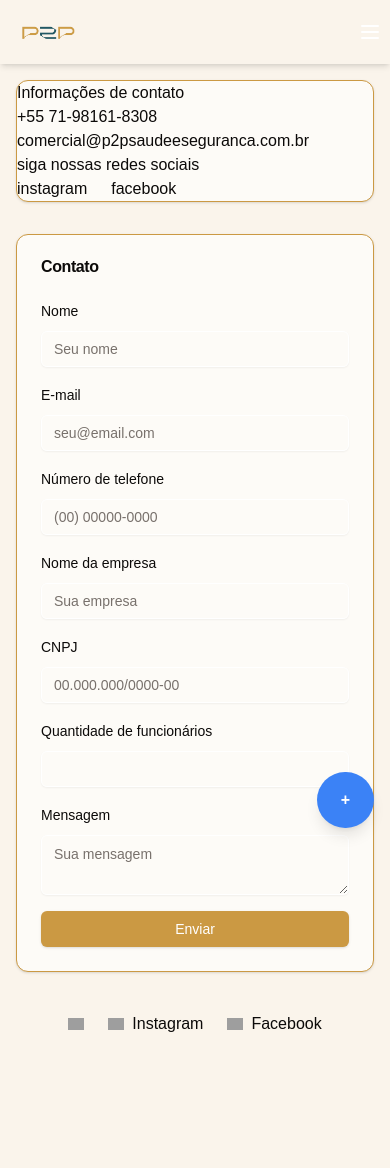
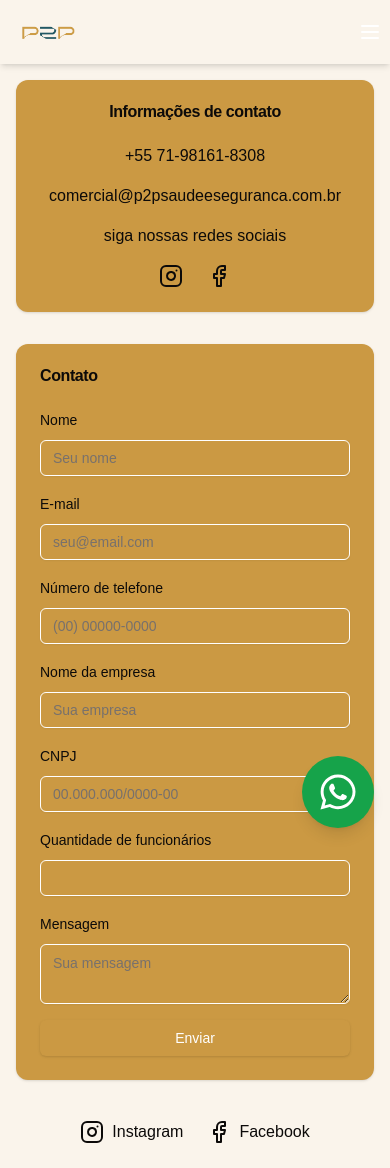
Before and after one commit to guimell/nextjspriscila, a Next.js app: page /contato in a window 390 px wide. Before the commit the page ends 1060 px from the top, so only its background shows below. Built offline with nearby package versions, Linux system fonts and the light colour scheme; grey boxes are pictures that could not be loaded.

Commit message:
overhaul

```diff
--- a/app/components/fab.tsx
+++ b/app/components/fab.tsx
@@ -1,10 +1,11 @@
 import Link from "next/link";
+import Whatsapp from "./svg";
 
 export default function Fab() {
   return (
     <Link href="https://wa.me/5571981618308?text=Olá%20P2P!">
-      <div className="fixed bottom-4 right-4 bg-blue-500 hover:bg-blue-600 text-white font-bold py-4 px-6 rounded-full shadow-lg focus:outline-none focus:ring-2 focus:ring-blue-400 focus:ring-opacity-75">
-        +
+      <div className="fixed bottom-4 right-4 bg-green-600 p-4 rounded-full shadow-lg ">
+        <Whatsapp />
       </div>
     </Link>
   );
--- a/app/components/footer.tsx
+++ b/app/components/footer.tsx
@@ -1,29 +1,15 @@
-import Image from "next/image";
+import { Facebook, Instagram } from "lucide-react";
 
 export default function Footer() {
   return (
-    <footer className="flex-wrap row-start-3 flex gap-6 p-6  items-center justify-center">
-      <Image
-        aria-hidden
-        src="https://nextjs.org/icons/file.svg"
-        alt="File icon"
-        width={16}
-        height={16}
-      />
-
+    <footer className="flex-wrap row-start-3 flex gap-6 p-6  items-center justify-center ">
       <a
         className="flex items-center gap-2 hover:underline hover:underline-offset-4"
         href="https://www.instagram.com/p2psaudeeseg/"
         target="_blank"
         rel="noopener noreferrer"
       >
-        <Image
-          aria-hidden
-          src="https://nextjs.org/icons/file.svg"
-          alt="File icon"
-          width={16}
-          height={16}
-        />
+        <Instagram />
         Instagram
       </a>
       <a
@@ -32,13 +18,7 @@ export default function Footer() {
         target="_blank"
         rel="noopener noreferrer"
       >
-        <Image
-          aria-hidden
-          src="https://nextjs.org/icons/window.svg"
-          alt="Window icon"
-          width={16}
-          height={16}
-        />
+        <Facebook />
         Facebook
       </a>
     </footer>
--- /dev/null
+++ b/app/components/svg.tsx
@@ -0,0 +1,13 @@
+const Whatsapp = () => {
+  return (
+    // <!--!Font Awesome Free 6.6.0 by @fontawesome - https://fontawesome.com License - https://fontawesome.com/license/free Copyright 2024 Fonticons, Inc.-->
+    <svg
+      xmlns="http://www.w3.org/2000/svg"
+      viewBox="0 0 448 512"
+      className="h-10 w-10 fill-white"
+    >
+      <path d="M380.9 97.1C339 55.1 283.2 32 223.9 32c-122.4 0-222 99.6-222 222 0 39.1 10.2 77.3 29.6 111L0 480l117.7-30.9c32.4 17.7 68.9 27 106.1 27h.1c122.3 0 224.1-99.6 224.1-222 0-59.3-25.2-115-67.1-157zm-157 341.6c-33.2 0-65.7-8.9-94-25.7l-6.7-4-69.8 18.3L72 359.2l-4.4-7c-18.5-29.4-28.2-63.3-28.2-98.2 0-101.7 82.8-184.5 184.6-184.5 49.3 0 95.6 19.2 130.4 54.1 34.8 34.9 56.2 81.2 56.1 130.5 0 101.8-84.9 184.6-186.6 184.6zm101.2-138.2c-5.5-2.8-32.8-16.2-37.9-18-5.1-1.9-8.8-2.8-12.5 2.8-3.7 5.6-14.3 18-17.6 21.8-3.2 3.7-6.5 4.2-12 1.4-32.6-16.3-54-29.1-75.5-66-5.7-9.8 5.7-9.1 16.3-30.3 1.8-3.7 .9-6.9-.5-9.7-1.4-2.8-12.5-30.1-17.1-41.2-4.5-10.8-9.1-9.3-12.5-9.5-3.2-.2-6.9-.2-10.6-.2-3.7 0-9.7 1.4-14.8 6.9-5.1 5.6-19.4 19-19.4 46.3 0 27.3 19.9 53.7 22.6 57.4 2.8 3.7 39.1 59.7 94.8 83.8 35.2 15.2 49 16.5 66.6 13.9 10.7-1.6 32.8-13.4 37.4-26.4 4.6-13 4.6-24.1 3.2-26.4-1.3-2.5-5-3.9-10.5-6.6z" />
+    </svg>
+  );
+};
+export default Whatsapp;
--- a/app/contato/page.tsx
+++ b/app/contato/page.tsx
@@ -15,7 +15,7 @@ import {
 import { Input } from "@/components/ui/input";
 import { Textarea } from "@/components/ui/textarea";
 import { Card, CardContent, CardHeader, CardTitle } from "@/components/ui/card";
-
+import { Instagram, Facebook } from "lucide-react";
 const formSchema = z.object({
   nome: z.string().min(2, {
     message: "Nome deve ter pelo menos 2 caracteres.",
@@ -60,15 +60,31 @@ export default function Contato() {
 
   return (
     <main className="flex flex-col gap-8 items-center justify-center ">
-      <Card className="w-full">
-        <h1>Informações de contato</h1>
-        <p>+55 71-98161-8308</p>
-        <p>comercial@p2psaudeeseguranca.com.br</p>
-        <p>siga nossas redes sociais</p>
-        <div className="flex flex-row gap-6">
-          <Link href={""}>instagram</Link>
-          <Link href={""}>facebook</Link>
-        </div>
+      <Card className="flex flex-col w-full items-center">
+        <CardHeader>
+          <CardTitle>Informações de contato</CardTitle>
+        </CardHeader>
+        <CardContent className="flex flex-col gap-4 items-center">
+          <p>+55 71-98161-8308</p>
+          <p>comercial@p2psaudeeseguranca.com.br</p>
+          <p>siga nossas redes sociais</p>
+          <div className="flex flex-row gap-6">
+            <Link
+              href="https://www.instagram.com/p2psaudeeseg/"
+              target="_blank"
+              rel="noopener noreferrer"
+            >
+              <Instagram />
+            </Link>
+            <Link
+              href="https://www.facebook.com/p2psaudeeseg?_rdc=1&_rdr"
+              target="_blank"
+              rel="noopener noreferrer"
+            >
+              <Facebook />
+            </Link>
+          </div>
+        </CardContent>
       </Card>
       <Card className="w-full">
         <CardHeader>
--- a/app/globals.css
+++ b/app/globals.css
@@ -86,7 +86,7 @@ main {
     --brand-color: 38 57% 53%; /* Gold (#CC9A44) */
 
     /* Card Colors */
-    --card: 38 57% 98%; /* Extremely light gold for cards */
+    --card: var(--brand-color); /* Extremely light gold for cards */
     --card-foreground: 20 14.3% 4.1%; /* Dark text */
 
     /* Popover Colors */
@@ -131,14 +131,14 @@ main {
   @media (prefers-color-scheme: dark) {
     :root {
       /* Primary Colors */
-      --background: 20 14.3% 4.1%; /* Dark background */
+      --background: 197 100% 5%; /* Dark background */
       --foreground: 60 9.1% 97.8%; /* Light text */
 
       /* Brand Color */
       --brand-color: 38 57% 53%; /* Gold (#CC9A44) */
 
       /* Card Colors */
-      --card: 20 14.3% 10%; /* Slightly lighter dark background for cards */
+      --card: 41 43% 31%; /* Slightly lighter dark background for cards */
       --card-foreground: 60 9.1% 97.8%; /* Light text */
 
       /* Popover Colors */
--- a/app/page.tsx
+++ b/app/page.tsx
@@ -73,13 +73,13 @@ export default function Home() {
             return (
               <Card
                 key={`card-${index}`}
-                className="flex flex-col w-auto md:w-1/3 items-center justify-center"
+                className="group relative flex flex-col w-auto md:w-1/3 min-h-32 items-center justify-center overflow-hidden"
               >
-                <CardHeader className="flex flex-col  items-center justify-center">
+                <CardHeader className="flex flex-col items-center justify-center">
                   {item.icon}
                   <CardTitle>{item.title}</CardTitle>
                 </CardHeader>
-                <CardContent>
+                <CardContent className="md:absolute md:bottom-0 md:left-0 md:right-0 md:bg-inherit md:translate-y-full md:group-hover:translate-y-0 md:transition-transform md:duration-300 md:ease-in-out">
                   <p>{item.description}</p>
                 </CardContent>
               </Card>
@@ -154,13 +154,13 @@ const data = [
   },
   {
     icon: <Eye className="w-10 h-10" />,
-    title: "nossa visão",
+    title: "Nossa Visão",
     description:
       "Ser reconhecida nacionalmente pela qualidade do serviços e atendimento aos clientes.",
   },
   {
     icon: <Star className="w-10 h-10" />,
-    title: "nossos valores",
+    title: "Nossos Valores",
     description: (
       <ul>
         <li>• A vida em 1 lugar</li>
--- a/components/ui/card.tsx
+++ b/components/ui/card.tsx
@@ -1,6 +1,6 @@
-import * as React from "react"
+import * as React from "react";
 
-import { cn } from "@/lib/utils"
+import { cn } from "@/lib/utils";
 
 const Card = React.forwardRef<
   HTMLDivElement,
@@ -9,13 +9,13 @@ const Card = React.forwardRef<
   <div
     ref={ref}
     className={cn(
-      "rounded-xl border bg-card text-card-foreground shadow",
+      "rounded-xl border-0 bg-card text-card-foreground shadow",
       className
     )}
     {...props}
   />
-))
-Card.displayName = "Card"
+));
+Card.displayName = "Card";
 
 const CardHeader = React.forwardRef<
   HTMLDivElement,
@@ -26,8 +26,8 @@ const CardHeader = React.forwardRef<
     className={cn("flex flex-col space-y-1.5 p-6", className)}
     {...props}
   />
-))
-CardHeader.displayName = "CardHeader"
+));
+CardHeader.displayName = "CardHeader";
 
 const CardTitle = React.forwardRef<
   HTMLParagraphElement,
@@ -38,8 +38,8 @@ const CardTitle = React.forwardRef<
     className={cn("font-semibold leading-none tracking-tight", className)}
     {...props}
   />
-))
-CardTitle.displayName = "CardTitle"
+));
+CardTitle.displayName = "CardTitle";
 
 const CardDescription = React.forwardRef<
   HTMLParagraphElement,
@@ -50,16 +50,16 @@ const CardDescription = React.forwardRef<
     className={cn("text-sm text-muted-foreground", className)}
     {...props}
   />
-))
-CardDescription.displayName = "CardDescription"
+));
+CardDescription.displayName = "CardDescription";
 
 const CardContent = React.forwardRef<
   HTMLDivElement,
   React.HTMLAttributes<HTMLDivElement>
 >(({ className, ...props }, ref) => (
   <div ref={ref} className={cn("p-6 pt-0", className)} {...props} />
-))
-CardContent.displayName = "CardContent"
+));
+CardContent.displayName = "CardContent";
 
 const CardFooter = React.forwardRef<
   HTMLDivElement,
@@ -70,7 +70,14 @@ const CardFooter = React.forwardRef<
     className={cn("flex items-center p-6 pt-0", className)}
     {...props}
   />
-))
-CardFooter.displayName = "CardFooter"
+));
+CardFooter.displayName = "CardFooter";
 
-export { Card, CardHeader, CardFooter, CardTitle, CardDescription, CardContent }
+export {
+  Card,
+  CardHeader,
+  CardFooter,
+  CardTitle,
+  CardDescription,
+  CardContent,
+};
```
